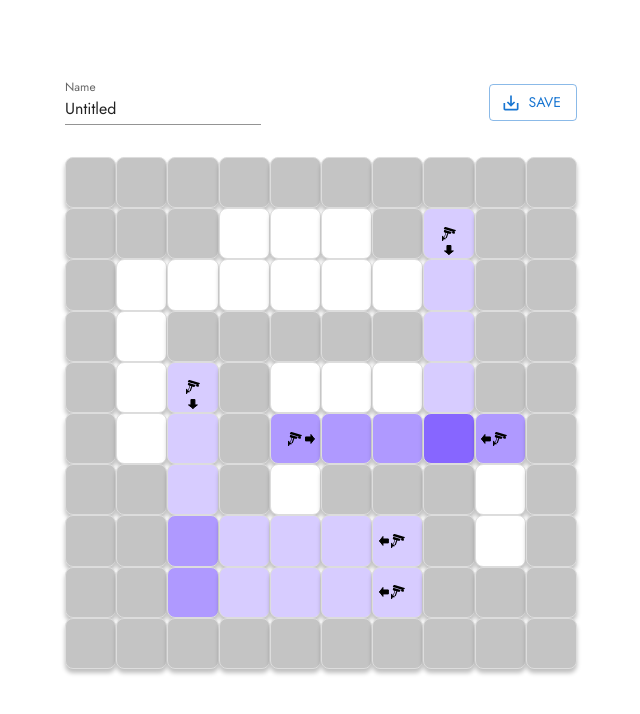
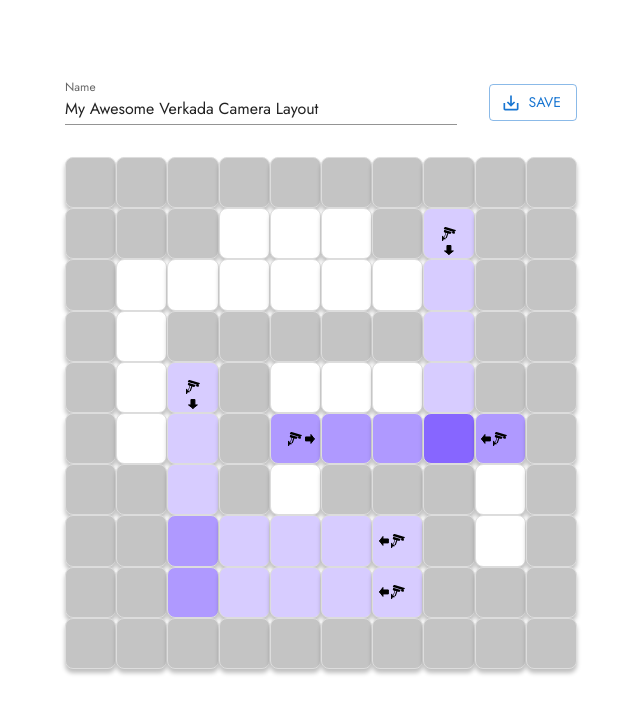
Before and after one commit to adamwth/verkada-frontend-challenge, a React (Create React App) app: page / in a window 1280 px wide. Shown: the top 714 px of the page, without its empty margins (319-959 px from the left). Built offline with nearby package versions, Linux system fonts and the light colour scheme.

Commit message:
feat: make name field longer

```diff
--- a/src/components/Editor/Editor.tsx
+++ b/src/components/Editor/Editor.tsx
@@ -25,7 +25,6 @@ export const Editor = ({ grid }: Props) => {
     return (
         <S.Container>
             <S.Toolbar>
-                <S.GroupContainer>
                 <TextField
                     label="Name"
                     size="small"
@@ -37,8 +36,8 @@ export const Editor = ({ grid }: Props) => {
                             name: e.target.value,
                         })
                     }
+                    style={{ flex: 2 }}
                 />
-                </S.GroupContainer>
                 <S.GroupContainer>
                     <Button
                         variant="outlined"
--- a/src/models/Storage.ts
+++ b/src/models/Storage.ts
@@ -25,7 +25,7 @@ const defaultGrid = (ts: number): Record<string, Grid> => ({
     default: {
         ts,
         id: "default",
-        name: "Untitled",
+        name: "My Awesome Verkada Camera Layout",
         ...data,
     },
 });
```
Lines whose indentation alone changed are shown as unchanged.
